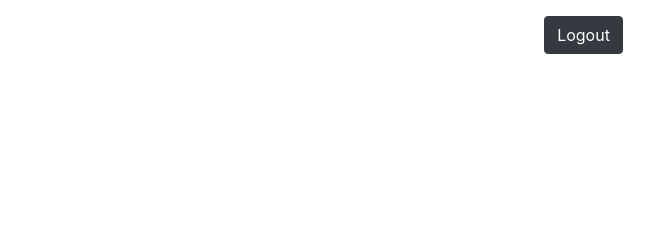
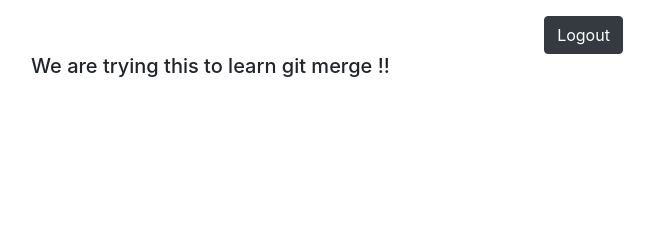
Before and after one commit to akashgalagali/Expenditure-django, a Django app: template templates/oweDashboard.html in a window 1280 px wide. Shown: the part 249-489 px from the top of the page, without its empty margins (54-708 px from the left). Run offline with Django 3.2, Linux system fonts and the light colour scheme; the template is opened without the code that fills it, so the values that code supplies are empty; the visitor is signed in with stand-in values (Sample User, id 1); some libraries are stand-ins or nearby versions.

Commit message:
learn merge

```diff
--- a/templates/oweDashboard.html
+++ b/templates/oweDashboard.html
@@ -54,7 +54,7 @@
       </div>
 
       <div style="margin-right: 5px;text-align:center;"><a href="../logout"><button type="submit" class="btn btn-dark">Logout</button></a> </div>
-
+   <h5>We are trying this to learn git merge !!</h5>
     </div>
 </body>
 </html>
```
